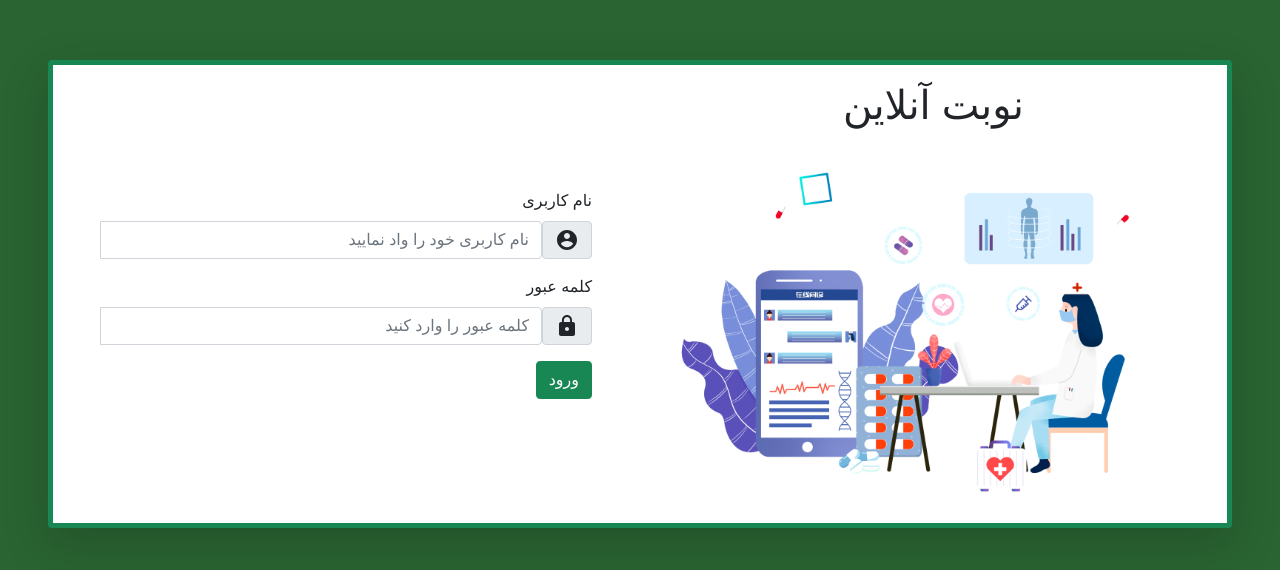
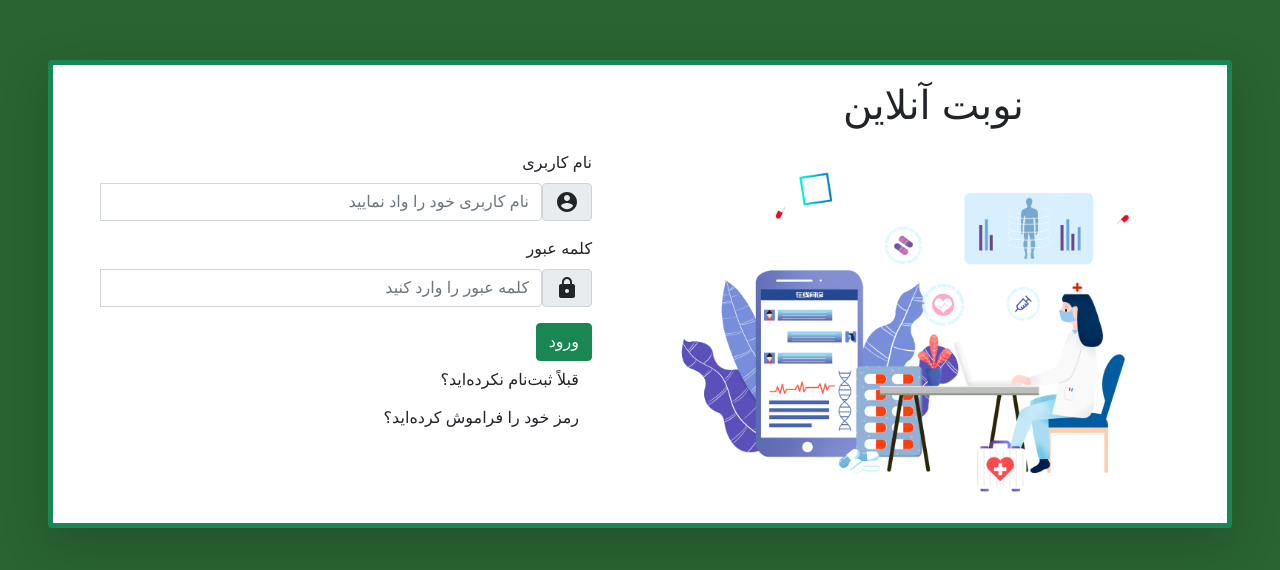
Before and after one commit to MelikaNobakhtian/luna-software-engineering, a React (Create React App) app in the folder Webfront/: page /login in a window 1280 px wide. Shown: the part 106-676 px from the top of the page. Built offline with nearby package versions, Linux system fonts and the light colour scheme.

Commit message:
add route to signup from login

```diff
--- a/Webfront/src/components/login/login.js
+++ b/Webfront/src/components/login/login.js
@@ -42,6 +42,11 @@ function Login(props) {
                   console.log(error)
           });
       }
+
+      const redirectToRegister = () => {
+        props.history.push('/signup');
+        props.updateTitle('signup');
+    }
 
     return (
         <div className="d-flex justify-content-center background">
@@ -94,9 +99,15 @@ function Login(props) {
               </InputGroup>
               </Form.Group>
 
-         <Button className="mt-3 " block  type="submit" variant="success">
+         <Button className="mt-3" block  type="submit" variant="success">
           ورود
         </Button>
+        <div className="">
+            <span className="btn" onClick={() => redirectToRegister()}>قبلاً ثبت‌نام نکرده‌اید؟</span>
+        </div>
+        <div className="">
+            <span className="btn" >رمز خود را فراموش کرده‌اید؟</span>
+        </div>
         </Form>
             </div>
         </div>
```
